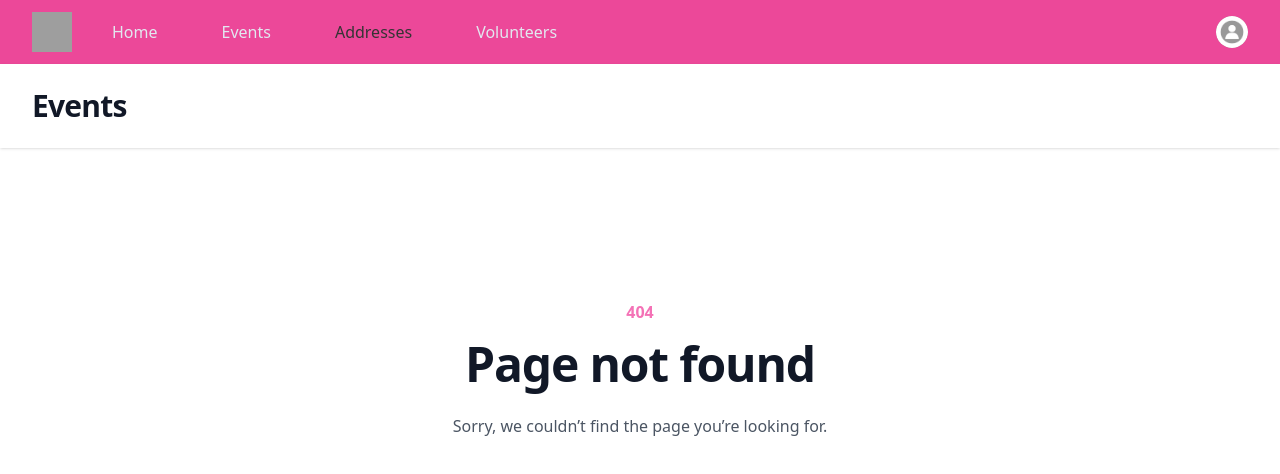
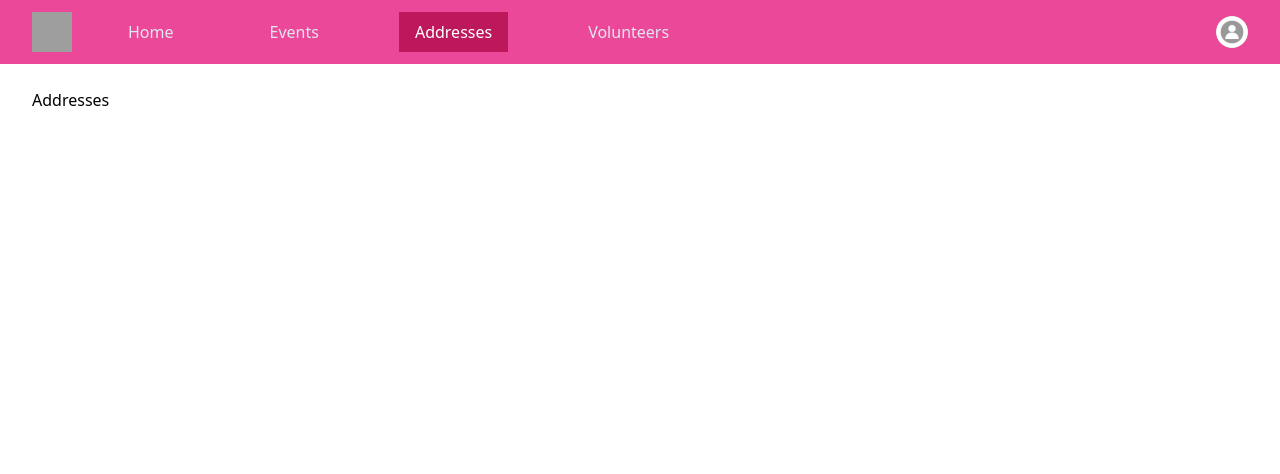
Before and after one commit to Valdilene/flower-empower, a React app in the folder frontend/: page /addresses in a window 1280 px wide. Before the commit this address had no page. Shown: the top 474 px of the page. Built offline with nearby package versions, Linux system fonts and the light colour scheme; grey boxes are pictures that could not be loaded; the HTML template or start-up script is replaced by a standard one.

Commit message:
changed some styles in the header

```diff
--- a/frontend/src/App.jsx
+++ b/frontend/src/App.jsx
@@ -8,6 +8,9 @@ import Login from "./pages/Login";
 import NewPassword from "./pages/NewPassword";
 import Registration from "./pages/Registration";
 import RegistrationValidation from "./pages/RegistrationValidation";
+import Event from "./pages/Event";
+import Addresses from "./pages/Addresses";
+import Volunteers from "./pages/Volunteers";
 
 function App() {
   return (
@@ -15,6 +18,9 @@ function App() {
       <Routes>
         <Route element={<AppLayout />}>
           <Route path="/" element={<Home />} />
+          <Route path="/events" element={<Event />} />
+          <Route path="/addresses" element={<Addresses />} />
+          <Route path="/volunteers" element={<Volunteers />} />
 
           <Route path="/signup" element={<Registration />} />
           <Route path="/login" element={<Login />} />
--- a/frontend/src/index.css
+++ b/frontend/src/index.css
@@ -30,7 +30,8 @@ li {
 }
 
 .active {
-  color: rgb(52, 52, 52);
+  background-color: #be185d;
+  color: white;
 }
 
 .loader {
--- /dev/null
+++ b/frontend/src/pages/Addresses.jsx
@@ -0,0 +1,5 @@
+function Addresses() {
+  return <div>Addresses</div>;
+}
+
+export default Addresses;
--- a/frontend/src/pages/AppLayout.jsx
+++ b/frontend/src/pages/AppLayout.jsx
@@ -8,7 +8,7 @@ import {
   MenuItems,
 } from "@headlessui/react";
 import { Bars3Icon, XMarkIcon } from "@heroicons/react/24/outline";
-import { NavLink, Outlet } from "react-router-dom";
+import { Link, NavLink, Outlet } from "react-router-dom";
 import Avatar from "../assets/img/avatar.jpeg";
 import Logo from "../assets/img/logoFlower.webp";
 
@@ -31,16 +31,28 @@ function AppLayout() {
                 </div>
                 <div className="hidden md:block">
                   <div className="ml-10 flex items-baseline space-x-4 gap-12">
-                    <NavLink to="/" className="text-slate-200 ">
+                    <NavLink
+                      to="/"
+                      className="text-slate-200 hover:bg-pink-700  py-2 px-4"
+                    >
                       Home
                     </NavLink>
-                    <NavLink to="/events" className="text-slate-200 ">
+                    <NavLink
+                      to="/events"
+                      className="text-slate-200 hover:bg-pink-700  py-2 px-4"
+                    >
                       Events
                     </NavLink>
-                    <NavLink to="/addresses" className="text-slate-200 ">
+                    <NavLink
+                      to="/addresses"
+                      className="text-slate-200 hover:bg-pink-700 py-2 px-4 "
+                    >
                       Addresses
                     </NavLink>
-                    <NavLink to="/volunteers" className="text-slate-200 ">
+                    <NavLink
+                      to="/volunteers"
+                      className="text-slate-200 hover:bg-pink-700 py-2 px-4 "
+                    >
                       Volunteers
                     </NavLink>
                   </div>
@@ -66,20 +78,20 @@ function AppLayout() {
                       className="absolute right-0 z-10 mt-2 w-48 origin-top-right rounded-md bg-white py-1 shadow-lg ring-1 ring-black ring-opacity-5 transition focus:outline-none data-[closed]:scale-95 data-[closed]:transform data-[closed]:opacity-0 data-[enter]:duration-100 data-[leave]:duration-75 data-[enter]:ease-out data-[leave]:ease-in"
                     >
                       <MenuItem>
-                        <NavLink
+                        <Link
                           to="profile"
                           className="block px-4 py-2 text-sm text-gray-700 data-[focus]:bg-gray-100"
                         >
                           Your Profile
-                        </NavLink>
+                        </Link>
                       </MenuItem>
                       <MenuItem>
-                        <NavLink
+                        <Link
                           to="login"
                           className="block px-4 py-2 text-sm text-gray-700 data-[focus]:bg-gray-100"
                         >
                           Logout
-                        </NavLink>
+                        </Link>
                       </MenuItem>
                     </MenuItems>
                   </Menu>
@@ -105,25 +117,29 @@ function AppLayout() {
 
           <DisclosurePanel className="md:hidden">
             <div className="space-y-1 px-2 pb-3 pt-2 sm:px-3 flex flex-col gap-y-4">
-              <DisclosureButton className="text-white pl-4 " as="a" href="/">
+              <DisclosureButton
+                className="text-white pl-4 hover:bg-pink-700 py-2"
+                as="a"
+                href="/"
+              >
                 Home
               </DisclosureButton>
               <DisclosureButton
-                className="text-white pl-4 "
+                className="text-white pl-4 hover:bg-pink-700  py-2"
                 as="a"
                 href="events"
               >
                 Events
               </DisclosureButton>
               <DisclosureButton
-                className="text-white pl-4"
+                className="text-white pl-4 hover:bg-pink-700 py-2"
                 as="a"
                 href="/addresses"
               >
                 Addresses
               </DisclosureButton>
               <DisclosureButton
-                className="text-white pl-4"
+                className="text-white pl-4 hover:bg-pink-700 py-2"
                 as="a"
                 href="volunteers"
               >
@@ -168,13 +184,6 @@ function AppLayout() {
           </DisclosurePanel>
         </Disclosure>
 
-        <header className="bg-white shadow">
-          <div className="mx-auto max-w-7xl px-4 py-6 sm:px-6 lg:px-8">
-            <h1 className="text-3xl font-bold tracking-tight text-gray-900">
-              Events
-            </h1>
-          </div>
-        </header>
         <main>
           <div className="mx-auto max-w-7xl px-4 py-6 sm:px-6 lg:px-8">
             <Outlet />
--- /dev/null
+++ b/frontend/src/pages/Event.jsx
@@ -0,0 +1,5 @@
+function Event() {
+  return <div>Events</div>;
+}
+
+export default Event;
--- /dev/null
+++ b/frontend/src/pages/Volunteers.jsx
@@ -0,0 +1,5 @@
+function Volunteers() {
+  return <div>Volunteers</div>;
+}
+
+export default Volunteers;
```
